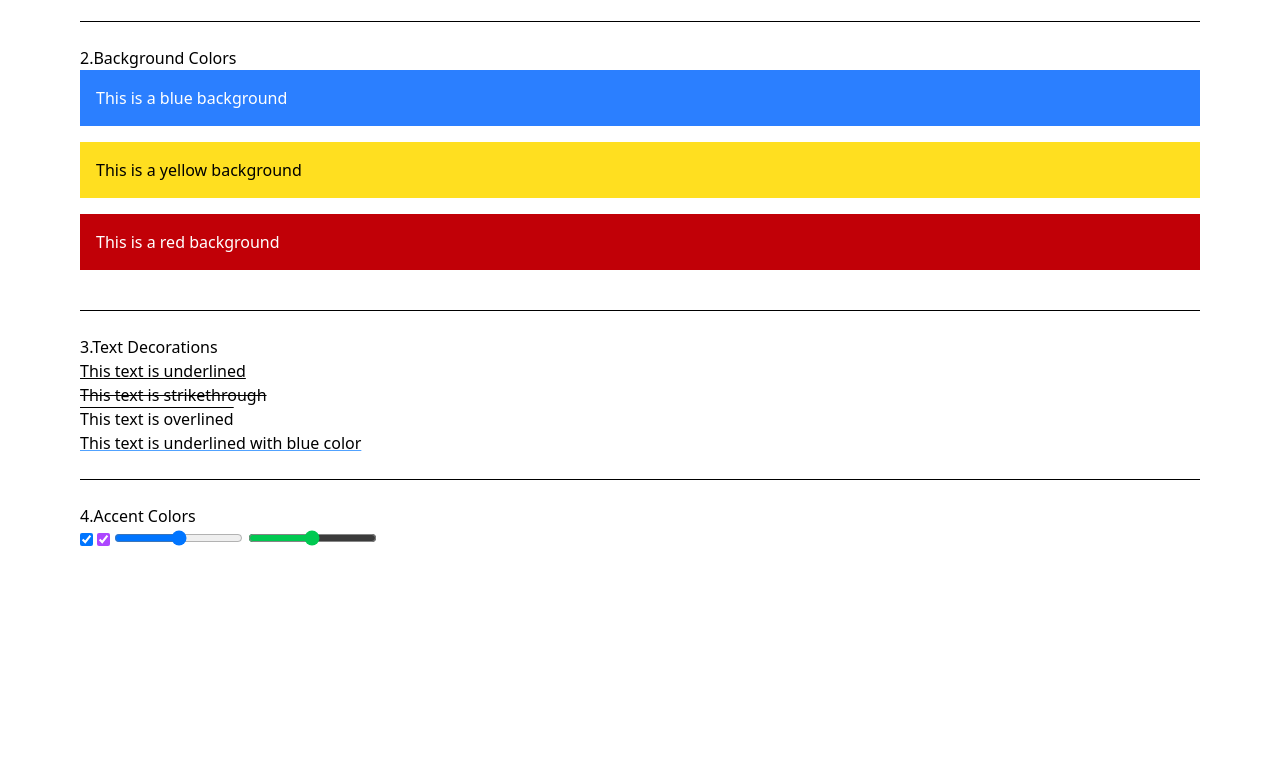
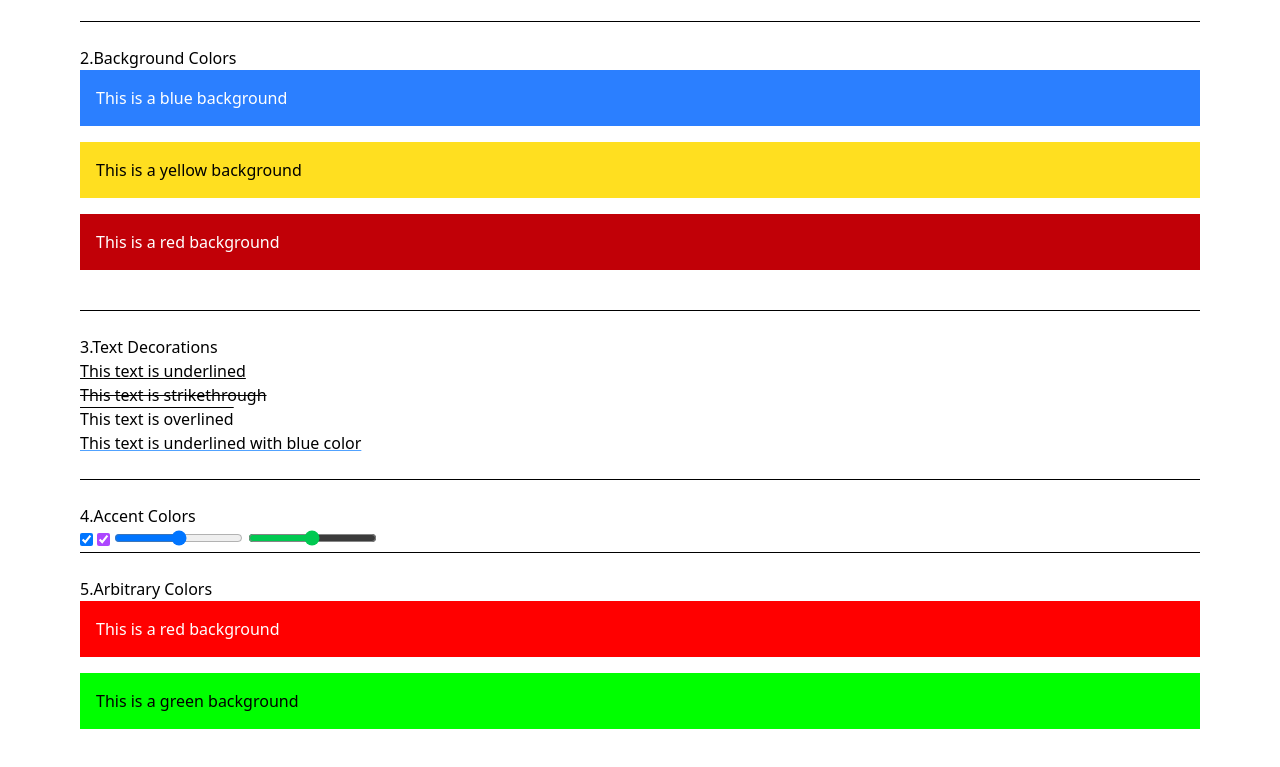
Before and after one commit to Asif-rocky/TailWind_CSS, a plain HTML site: page TailWind_CSS/2_Colors/index.html in a window 1280 px wide. Shown: the part 347-1114 px from the top of the page. Before the commit the page ends 979 px from the top, so only its background shows below. Drawn offline with nearby package versions, Linux system fonts and the light colour scheme.

Commit message:
Arbitrary Colors

```diff
--- a/TailWind_CSS/2_Colors/index.html
+++ b/TailWind_CSS/2_Colors/index.html
@@ -3,7 +3,7 @@
   <head>
     <meta charset="UTF-8" />
     <meta name="viewport" content="width=device-width, initial-scale=1.0" />
-    <title>Tailwind CSS</title>
+    <title>Tailwind CSS Colors</title>
     <script src="https://cdn.jsdelivr.net/npm/@tailwindcss/browser@4"></script>
     <style>
       body {
@@ -65,5 +65,18 @@
     <input type="checkbox" checked class="accent-purple-500" />
     <input type="range" />
     <input type="range" class="accent-green-500" />
+
+    <br />
+    <hr />
+    <br />
+
+    <!-- 5.Arbitrary Colors -->
+    <!-- https://tailwindcss.com/docs/arbitrary-values -->
+    <!-- Arbitrary means using custom colors directly in the class -->
+    <h1>5.Arbitrary Colors</h1>
+    <div class="bg-[#ff0000] text-white p-4 mb-4">This is a red background</div>
+    <div class="bg-[#00ff00] text-black p-4 mb-4">
+      This is a green background
+    </div>
   </body>
 </html>
```
